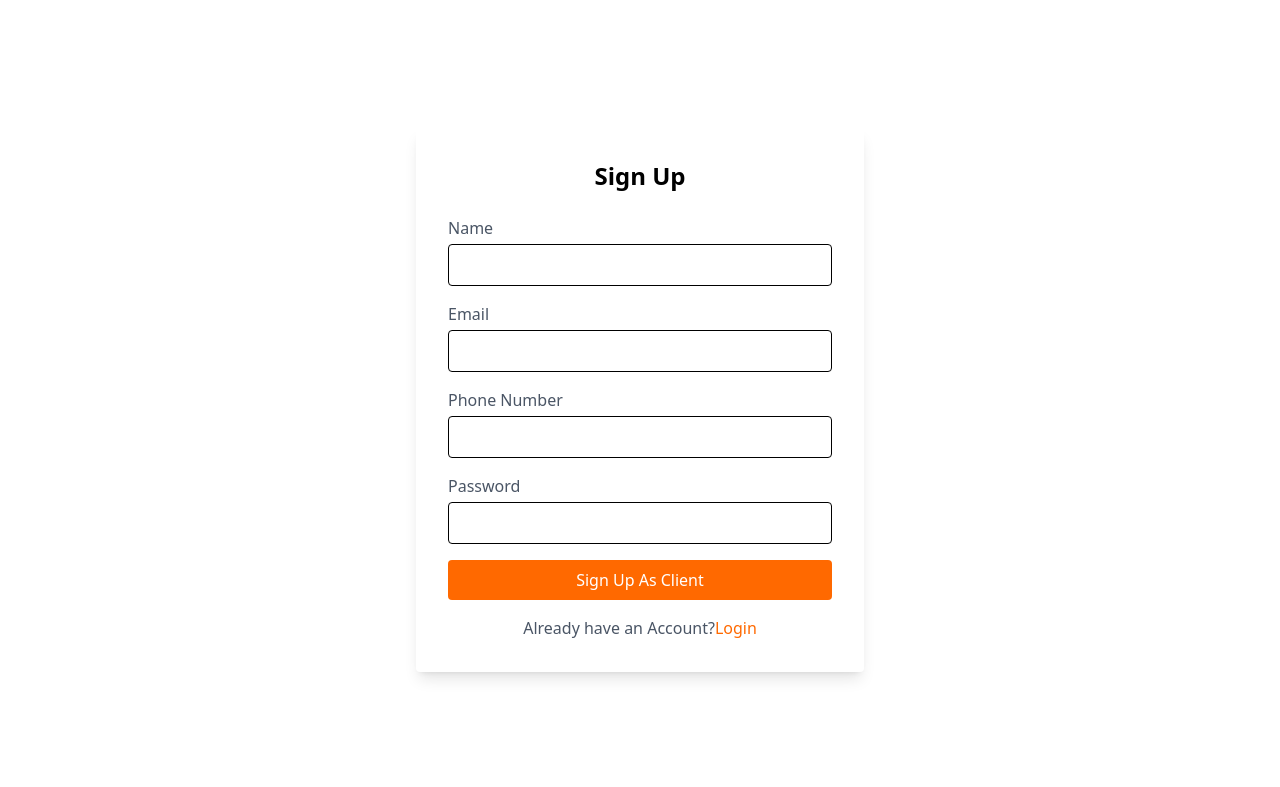
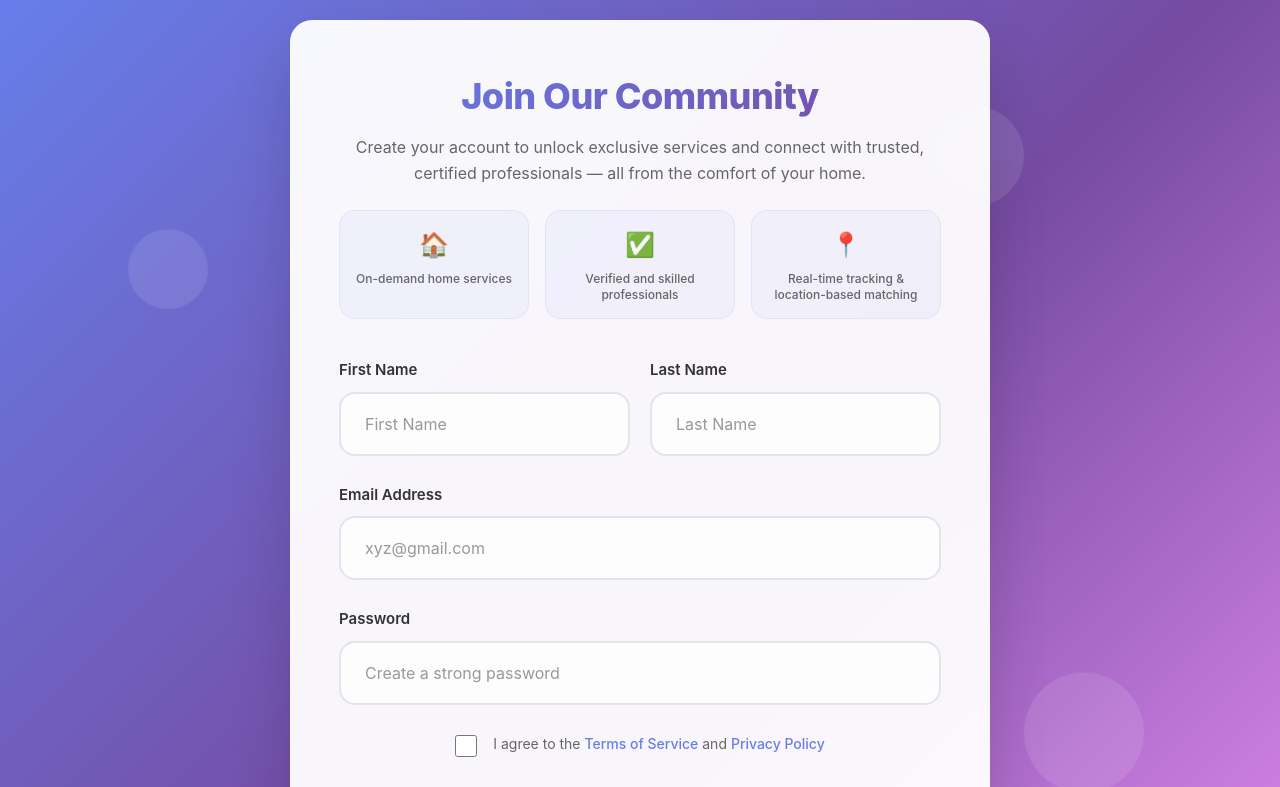
Before and after one commit to Aalok376/GharBata, a React (Vite) app in the folder frontend/: page /client_signup in a window 1280 px wide. Shown: the top 787 px of the page. Built offline with nearby package versions, Linux system fonts and the light colour scheme.

Commit message:
signup related work

```diff
--- a/frontend/src/App.jsx
+++ b/frontend/src/App.jsx
@@ -20,8 +20,8 @@ function App(){
         <Route path='/client_signup' element={<Client_Signup/>}/>
         <Route path='/technician_login' element={<Technician_Login/>}/>
         <Route path='/technician_signup' element={<Technician_Signup/>}/>
-        <Route path="/" element={<Navigate to="/homepage" replace />} />
-        <Route path='/homepage' element={<HomePageFunc/>}/>
+        {/* <Route path="/" element={<Navigate to="/homepage" replace />} /> */}
+        <Route path='/' element={<HomePageFunc/>}/>
         <Route path='/professional' element={<ProfessionalPage/>}/>
       </Routes>
 
--- a/frontend/src/pages/Client_Signup.jsx
+++ b/frontend/src/pages/Client_Signup.jsx
@@ -1,119 +1,457 @@
-import React, { useState } from "react"; //import react and the useState hook
-import { Link } from "react-router-dom";
+import React, { useState, useEffect } from "react"
+import { NavLink } from "react-router-dom"
 
-// Signup component definition
 const Client_Signup = () => {
-  // Define state to hold form input values
-  const [formData, setFormData] = useState({
-    name: "",
-    email: "",
-    password: "",
-    phoneNumber: "",
-  });
+  return (
+    <>
+      <style>
+        {`
 
-  //Update formData when input values change
-  const handleChange = (e) => {
-    setFormData({
-      ...formData, // copy the existing data(name,password,email,phonenumber)
-      [e.target.name]: e.target.value, //update the field that changed(email)
-    });
-  };
+        body {
+            font-family: -apple-system, BlinkMacSystemFont, 'Segoe UI', Roboto, sans-serif;
+            background: linear-gradient(135deg, #667eea 0%, #764ba2 50%, #f093fb 100%);
+            min-height: 100vh;
+            display: flex;
+            align-items: center;
+            justify-content: center;
+            padding: 20px;
+            position: relative;
+            overflow-x: hidden;
+        }
 
-  // handle form submission
-  const handleSubmit = (e) => {
-    e.preventDefault(); // prevent default form submission behaviour
-    console.log("Form submitted:", formData);
-  };
-  return (
-    // Full screen container with center alignment
-    <div className="flex justify-center items-center min-h-screen bg-light ">
-      {/*SignUp form container*/}
-      <div className="bg-white p-8 rounded shadow-lg w-full max-w-md border-gray-200">
-        {/*Heading*/}
-        <h2 className="text-2xl font-bold mb-6 text-center ">Sign Up</h2>
-        {/*Signup form*/}
-        <form onSubmit={handleSubmit} className="space-y-4">
-          {/*Name input field*/}
-          <div>
-            <label htmlFor="name" className="block mb-1 text-gray-600">
-              Name
-            </label>
-            <input
-              type="text"
-              id="name"
-              name="name"
-              className="w-full p-2 border rounded "
-              value={formData.name} //Keeps the input value in sync with state
-              onChange={handleChange} //Updates the state when user types
-              required
-            />
-          </div>
-          {/*Email input field*/}
-          <div>
-            <label htmlFor="email" className="block mb-1 text-gray-600 ">
-              Email
-            </label>
-            <input
-              type="email"
-              id="email"
-              name="email"
-              className="w-full p-2 border rounded "
-              value={formData.email}
-              onChange={handleChange}
-              required
-            />
-          </div>
-          {/*Phone Number input field*/}
-          <div>
-            <label htmlFor="phoneNumber" className="block mb-1 text-gray-600">
-              Phone Number
-            </label>
-            <input
-              type="text"
-              id="phoneNumber"
-              name="phoneNumber"
-              className="w-full p-2 border rounded "
-              value={formData.phoneNumber}
-              onChange={handleChange}
-              required
-              pattern="\d{10}" // ensures exactly 10 digits
-              title="Phone Number must be exactly 10 digits"
-            />
+        .background-shapes {
+            position: absolute;
+            top: 0;
+            left: 0;
+            width: 100%;
+            height: 100%;
+            overflow: hidden;
+            z-index: 1;
+        }
+
+        .shape {
+            position: absolute;
+            background: rgba(255, 255, 255, 0.1);
+            border-radius: 50%;
+            animation: float 6s ease-in-out infinite;
+        }
+
+        .shape:nth-child(1) {
+            width: 80px;
+            height: 80px;
+            top: 20%;
+            left: 10%;
+            animation-delay: 0s;
+        }
+
+        .shape:nth-child(2) {
+            width: 120px;
+            height: 120px;
+            top: 60%;
+            left: 80%;
+            animation-delay: 2s;
+        }
+
+        .shape:nth-child(3) {
+            width: 60px;
+            height: 60px;
+            top: 80%;
+            left: 20%;
+            animation-delay: 4s;
+        }
+
+        .shape:nth-child(4) {
+            width: 100px;
+            height: 100px;
+            top: 10%;
+            right: 20%;
+            animation-delay: 1s;
+        }
+
+        @keyframes float {
+            0%, 100% { transform: translateY(0px) rotate(0deg); }
+            50% { transform: translateY(-20px) rotate(180deg); }
+        }
+
+      .signup-container {
+            background: rgba(255, 255, 255, 0.95);
+            backdrop-filter: blur(20px);
+            border: 1px solid rgba(255, 255, 255, 0.2);
+            border-radius: 22px;
+            padding: 48px;
+            width: 100%;
+            max-width: 700px;
+            box-shadow: 0 30px 60px rgba(0, 0, 0, 0.15);
+            animation: slideIn 0.8s cubic-bezier(0.34, 1.56, 0.64, 1);
+            position: relative;
+            z-index: 2;
+        }
+
+        @keyframes slideIn {
+            from {
+                opacity: 0;
+                transform: translateY(30px) scale(0.95);
+            }
+            to {
+                opacity: 1;
+                transform: translateY(0) scale(1);
+            }
+        }
+
+        .header {
+            text-align: center;
+            margin-bottom: 40px;
+        }
+
+        .header h1 {
+            font-size: 36px;
+            font-weight: 800;
+            color: #1a1a1a;
+            margin-bottom: 12px;
+            letter-spacing: -0.5px;
+            background: linear-gradient(135deg, #667eea 0%, #764ba2 100%);
+            -webkit-background-clip: text;
+            -webkit-text-fill-color: transparent;
+            background-clip: text;
+        }
+
+        .header p {
+            color: #666;
+            font-size: 16px;
+            line-height: 1.6;
+            margin-bottom: 24px;
+        }
+
+        .features {
+            display: grid;
+            grid-template-columns: repeat(3, 1fr);
+            gap: 16px;
+            margin-bottom: 32px;
+        }
+
+        .feature {
+            text-align: center;
+            padding: 16px 12px;
+            background: rgba(102, 126, 234, 0.05);
+            border-radius: 16px;
+            border: 1px solid rgba(102, 126, 234, 0.1);
+        }
+
+        .feature-icon {
+            font-size: 24px;
+            margin-bottom: 8px;
+        }
+
+        .feature-text {
+            font-size: 12px;
+            color: #666;
+            font-weight: 500;
+            line-height: 1.3;
+        }
+
+        .form-group {
+            margin-bottom: 28px;
+        }
+
+        .form-group label {
+            display: block;
+            margin-bottom: 10px;
+            font-weight: 600;
+            color: #333;
+            font-size: 15px;
+        }
+
+        .form-group input {
+            width: 100%;
+            padding: 18px 24px;
+            border: 2px solid #e1e5e9;
+            border-radius: 16px;
+            font-size: 16px;
+            transition: all 0.3s ease;
+            background: rgba(255, 255, 255, 0.8);
+        }
+
+        .form-group input:focus {
+            outline: none;
+            border-color: #667eea;
+            box-shadow: 0 0 0 4px rgba(102, 126, 234, 0.1);
+            transform: translateY(-2px);
+        }
+
+        .form-group input::placeholder {
+            color: #999;
+        }
+
+        .form-row {
+            display: grid;
+            grid-template-columns: 1fr 1fr;
+            gap: 20px;
+        }
+
+        .checkbox-group {
+            display: flex;
+            justify-content:center;
+            align-items: start;
+            gap: 16px;
+            margin-bottom: 32px;
+        }
+
+        .checkbox-group input[type="checkbox"] {
+            width: 22px;
+            height: 22px;
+            margin-top: 2px;
+            accent-color: #667eea;
+        }
+
+        .checkbox-group label {
+            font-size: 14px;
+            color: #666;
+            line-height: 1.5;
+            margin: 0;
+            font-weight: 400;
+        }
+
+        .checkbox-group a {
+            color: #667eea;
+            text-decoration: none;
+            font-weight: 500;
+        }
+
+        .checkbox-group a:hover {
+            text-decoration: underline;
+        }
+
+        .signup-btn {
+            width: 100%;
+            padding: 18px;
+            background: linear-gradient(135deg, #667eea 0%, #764ba2 100%);
+            color: white;
+            border: none;
+            border-radius: 16px;
+            font-size: 18px;
+            font-weight: 600;
+            cursor: pointer;
+            transition: all 0.3s ease;
+            margin-bottom: 32px;
+            position: relative;
+            overflow: hidden;
+        }
+
+        .signup-btn::before {
+            content: '';
+            position: absolute;
+            top: 0;
+            left: -100%;
+            width: 100%;
+            height: 100%;
+            background: linear-gradient(90deg, transparent, rgba(255,255,255,0.2), transparent);
+            transition: left 0.5s;
+        }
+
+        .signup-btn:hover::before {
+            left: 100%;
+        }
+
+        .signup-btn:hover {
+            transform: translateY(-3px);
+            box-shadow: 0 12px 30px rgba(102, 126, 234, 0.4);
+        }
+
+        .signup-btn:active {
+            transform: translateY(-1px);
+        }
+
+        .divider {
+            text-align: center;
+            margin: 32px 0;
+            position: relative;
+            color: #999;
+            font-size: 14px;
+            font-weight: 500;
+        }
+
+        .divider::before {
+            content: '';
+            position: absolute;
+            top: 50%;
+            left: 0;
+            right: 0;
+            height: 1px;
+            background: #e1e5e9;
+            z-index: 1;
+        }
+
+        .divider span {
+            background: rgba(255, 255, 255, 0.95);
+            padding: 0 20px;
+            position: relative;
+            z-index: 2;
+        }
+
+        .social-buttons {
+            display: flex;
+            justify-content:center;
+            margin-bottom: 32px;
+        }
+
+        .social-btn {
+            padding: 16px;
+            width:100%;
+            border: 2px solid #e1e5e9;
+            background: rgba(255, 255, 255, 0.8);
+            border-radius: 16px;
+            font-size: 16px;
+            font-weight: 600;
+            cursor: pointer;
+            transition: all 0.3s ease;
+            display: flex;
+            align-items: center;
+            justify-content: center;
+            gap: 12px;
+        }
+
+        .social-btn:hover {
+            border-color: #667eea;
+            transform: translateY(-2px);
+            box-shadow: 0 8px 20px rgba(0, 0, 0, 0.1);
+        }
+
+        .login-link {
+            text-align: center;
+            color: #666;
+            font-size: 15px;
+        }
+
+        .login-link a {
+            color: #667eea;
+            text-decoration: none;
+            font-weight: 600;
+        }
+
+        .login-link a:hover {
+            text-decoration: underline;
+        }
+
+        @media (max-width: 768px) {
+            .signup-container {
+                padding: 32px 24px;
+                margin: 10px;
+            }
+
+            .form-row {
+                grid-template-columns: 1fr;
+            }
+
+            .features {
+                grid-template-columns: 1fr;
+                gap: 12px;
+            }
+
+            .social-buttons {
+                grid-template-columns: 1fr;
+            }
+
+            .header h1 {
+                font-size: 28px;
+            }
+        }
+
+        @media (max-width: 480px) {
+            .features {
+                display: none;
+            }
+
+            .signup-container {
+                padding: 24px 20px;
+            }
+        }
+      `}
+      </style>
+
+      <div class="background-shapes">
+        <div class="shape"></div>
+        <div class="shape"></div>
+        <div class="shape"></div>
+        <div class="shape"></div>
+      </div>
+
+      <div className="signup-container">
+        <div className="header">
+          <h1>Join Our Community</h1>
+          <p>Create your account to unlock exclusive services and connect with trusted, certified professionals — all from the comfort of your home.</p>
+
+          <div className="features">
+            <div className="feature">
+              <div className="feature-icon">🏠</div>
+              <div className="feature-text">On-demand home services</div>
+            </div>
+            <div className="feature">
+              <div className="feature-icon">✅</div>
+              <div className="feature-text">Verified and skilled professionals</div>
+            </div>
+            <div className="feature">
+              <div className="feature-icon">📍</div>
+              <div className="feature-text">Real-time tracking & location-based matching</div>
+            </div>
           </div>
 
-          {/*Password input field*/}
-          <div>
-            <label htmlFor="password" className="block mb-1 text-gray-600">
-              Password
+        </div>
+
+        <form>
+          <div className="form-row">
+            <div className="form-group">
+              <label for="firstName">First Name</label>
+              <input type="text" id="firstName" name="firstName" placeholder="First Name" required></input>
+            </div>
+            <div className="form-group">
+              <label for="lastName">Last Name</label>
+              <input type="text" id="lastName" name="lastName" placeholder="Last Name" required></input>
+            </div>
+          </div>
+
+          <div className="form-group">
+            <label for="email">Email Address</label>
+            <input type="email" id="email" name="email" placeholder="xyz@gmail.com" required></input>
+          </div>
+
+          <div className="form-group">
+            <label for="password">Password</label>
+            <input type="password" id="password" name="password" placeholder="Create a strong password" required></input>
+          </div>
+
+          <div className="checkbox-group">
+            <input type="checkbox" id="terms" name="terms" required></input>
+            <label for="terms">
+              I agree to the <a href="#" onClick={"event.preventDefault()"}>Terms of Service</a> and <a href="#" onClick={"event.preventDefault()"}>Privacy Policy</a>
             </label>
-            <input
-              type="password"
-              id="password"
-              name="password"
-              className="w-full p-2 border rounded"
-              value={formData.password}
-              onChange={handleChange}
-              required
-            />
           </div>
-          {/*Submit button*/}
-          <button
-            type="submit"
-            className="w-full bg-orange-500 hover:bg-orange-800 text-white p-2 rounded"
-          >
-            Sign Up As Client
+
+          <button type="submit" className="signup-btn">Create Account</button>
+        </form>
+
+        <div className="divider">
+          <span>or continue with</span>
+        </div>
+
+
+        <div class="social-buttons">
+          <button class="social-btn" onclick="signupWithGoogle()">
+            <svg width="20" height="20" viewBox="0 0 24 24">
+              <path fill="#4285F4" d="M22.56 12.25c0-.78-.07-1.53-.2-2.25H12v4.26h5.92c-.26 1.37-1.04 2.53-2.21 3.31v2.77h3.57c2.08-1.92 3.28-4.74 3.28-8.09z" />
+              <path fill="#34A853" d="M12 23c2.97 0 5.46-.98 7.28-2.66l-3.57-2.77c-.98.66-2.23 1.06-3.71 1.06-2.86 0-5.29-1.93-6.16-4.53H2.18v2.84C3.99 20.53 7.7 23 12 23z" />
+              <path fill="#FBBC05" d="M5.84 14.09c-.22-.66-.35-1.36-.35-2.09s.13-1.43.35-2.09V7.07H2.18C1.43 8.55 1 10.22 1 12s.43 3.45 1.18 4.93l2.85-2.22.81-.62z" />
+              <path fill="#EA4335" d="M12 5.38c1.62 0 3.06.56 4.21 1.64l3.15-3.15C17.45 2.09 14.97 1 12 1 7.7 1 3.99 3.47 2.18 7.07l3.66 2.84c.87-2.6 3.3-4.53 6.16-4.53z" />
+            </svg>
+            Google
           </button>
-        </form>
-        {/*Link to login page*/}
-        <p className="mt-4 text-center text-gray-600 ">
-          Already have an Account?
-          <Link to="/client_login" className="text-orange-500 hover:underline">
-            Login
-          </Link>
-        </p>
+        </div>
+
+        <div className="login-link">
+          Already have an account? <a href="#" onClick={"event.preventDefault(); showLogin()"}>Sign in</a>
+        </div>
       </div>
-    </div>
-  );
-};
+    </>
+  )
+}
 
-export default Client_Signup; // export the component for use in other files
+export default Client_Signup
--- a/frontend/src/pages/homePage.jsx
+++ b/frontend/src/pages/homePage.jsx
@@ -1,12 +1,10 @@
-
-
 import React, { useState,useEffect } from 'react'
+import styled, { keyframes } from 'styled-components'
+import { Link, useLocation } from 'react-router-dom'
+import ServiceCard from '../components/serviceCard'
+import Steps from '../components/steps'
 import StyledLinkFunc from '../components/syledLink'
 import Navbar from '../components/Navbar'
-import styled, { keyframes } from 'styled-components'
-import ServiceCard from '../components/serviceCard'
-import Steps from '../components/steps'
-import { Link, useLocation } from 'react-router-dom'
 import WhyChoose from '../components/WhyChoose'
 import TopRatedProviders from '../components/TopRatedProviders'
 import WhatClientsay from '../components/WhatClientsay'
@@ -25,7 +23,7 @@ const HomePageFunc = () => {
 
     useEffect(() => {
         if (hash) {
-            const element = document.getElementById(hash)
+            const element = document.querySelector(hash)
             console.log(hash,element)
             if (element) {
                 element.scrollIntoView({ behavior: 'smooth', block: 'start' })
@@ -152,7 +150,6 @@ const HomePageFunc = () => {
     return (
         <BodyComponent>
             <Navbar/>
-
             <Hero>
                 <Container>
                     <HeroContent>
```
